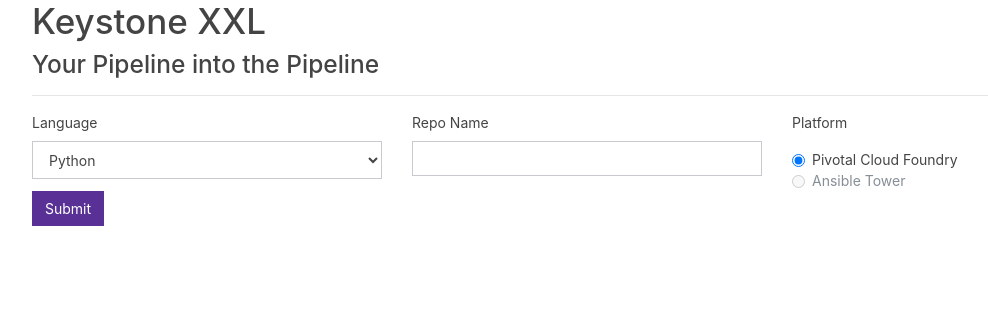
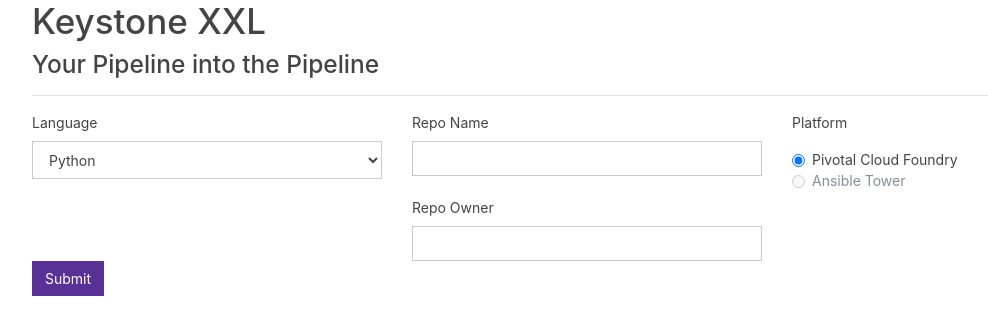
Before and after one commit to jlpcri/Hack-n-Stash, a Django app: page / in a window 1280 px wide. Shown: the top 335 px of the page, without its empty margins (53-1041 px from the left). Run offline with Django 3.2, Linux system fonts and the light colour scheme; some libraries are stand-ins or nearby versions.

Commit message:
Create and assign GitHub repo

```diff
--- a/keystoneXXL/keystoneXXL/apps/declarations/views.py
+++ b/keystoneXXL/keystoneXXL/apps/declarations/views.py
@@ -1,8 +1,27 @@
 from django.shortcuts import render
+
+import requests
 
 
 def selections(request):
     if request.method == 'POST':
-        raise NotImplementedError
+        print(request.POST['language'])
+        print(request.POST['github'])
+        print(request.POST['owner'])
+        print(request.POST['platform'])
+        payload = {'name': request.POST['github'],
+                   'description': 'Repository created via KeystoneXXL',
+                   'homepage': 'http://{0}.app.pcfdev.one.west.com'.format(request.POST['github'])}
+        r = requests.post("https://repo.sandbox.west.com/api/v3/user/repos",
+                          auth=("caheyden", "e4f953b5feb8b89946bd917d166ae22ccc9978a1"), verify=False, json=payload)
+        if r.status_code >= 400:
+            raise RuntimeError("Repository creation failed - " + r.text)
+        r = requests.post("https://repo.sandbox.west.com/api/v3/repos/caheyden/{0}/transfer".format(request.POST['github']),
+                          auth=("caheyden", "e4f953b5feb8b89946bd917d166ae22ccc9978a1"), verify=False,
+                          json={'new_owner': request.POST['owner']},
+                          headers={'accept': 'application/vnd.github.nightshade-preview+json'})
+        if r.status_code >= 400:
+            raise RuntimeError("Repository transfer failed - " + r.text)
+
     languages = ['Python', 'PHP']
     return render(request, 'selections.html', {'languages': languages})
--- a/keystoneXXL/keystoneXXL/settings/base.py
+++ b/keystoneXXL/keystoneXXL/settings/base.py
@@ -36,7 +36,7 @@
     'django.contrib.contenttypes',
     'django.contrib.sessions',
     'django.contrib.messages',
-    'django.contrib.staticfiles',
+    # 'django.contrib.staticfiles',
 ]
 
 MIDDLEWARE = [
--- a/keystoneXXL/requirements.txt
+++ b/keystoneXXL/requirements.txt
@@ -1,2 +1,3 @@
 Django==2.0.3
 pytz==2018.3
+requests
--- /dev/null
+++ b/keystoneXXL/runtime.txt
@@ -0,0 +1 @@
+python-3.6.4
--- a/keystoneXXL/templates/selections.html
+++ b/keystoneXXL/templates/selections.html
@@ -19,6 +19,9 @@
             <div class="col-xs-12 col-md-4">
                 <label for="github-input">Repo Name</label>
                 <input id="github-input" name="github" class="form-control">
+                <br>
+                <label for="github-owner">Repo Owner</label>
+                <input id="github-owner" name="owner" class="form-control">
             </div>
             <div class="col-xs-12 col-md-4">
                 <p>Platform</p>
```
